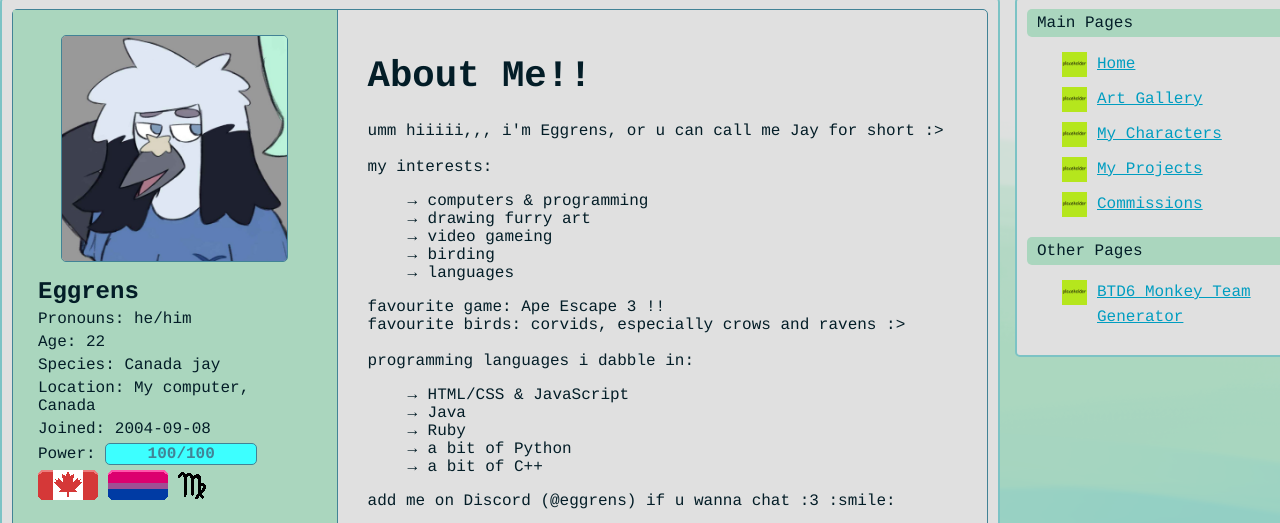
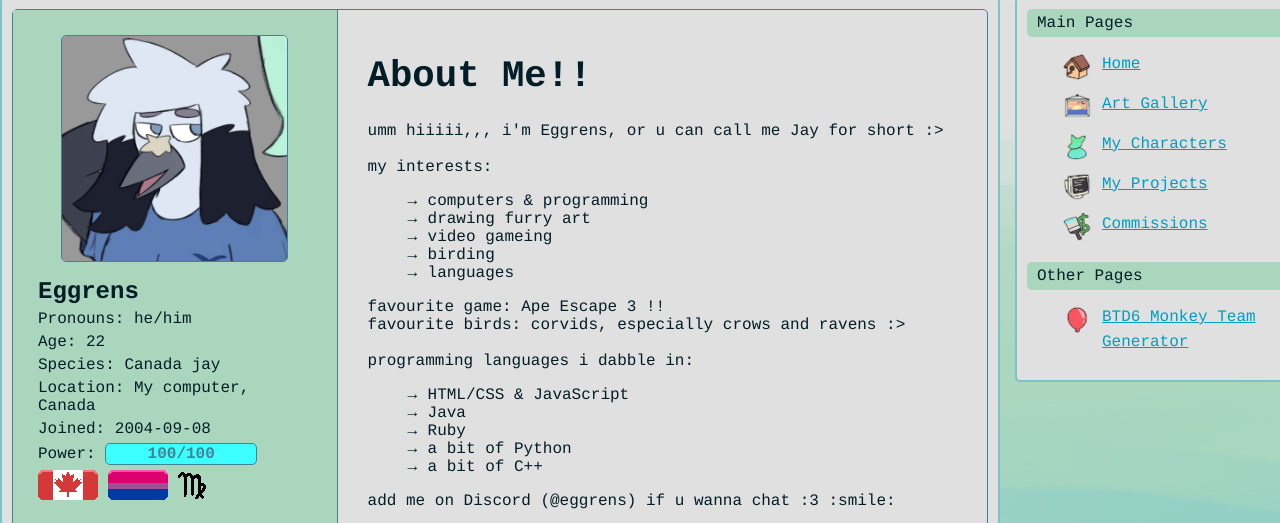
Before and after one commit to Eggrens/neocities-eggrens, a plain HTML site: page index.html in a window 1280 px wide. Shown: the part 253-776 px from the top of the page. Drawn offline with Linux system fonts and the light colour scheme; a web font is replaced by a local one.

Commit message:
add nav icons

```diff
--- a/scripts/layout.js
+++ b/scripts/layout.js
@@ -35,30 +35,30 @@ nav.innerHTML = `
     <li class="nav-section">Main Pages</li>
     <ul class="nav-section-content">
         <li>
-            <img class="nav-icon" src="/assets/placeholder.png">
+            <img class="nav-icon" src="/assets/nav/nav-icon-home.png">
             <a href="/index.html">Home</a>
         </li>
         <li>
-            <img class="nav-icon" src="/assets/placeholder.png">
+            <img class="nav-icon" src="/assets/nav/nav-icon-gallery.png">
             <a href="/gallery.html">Art Gallery</a>
         </li>
         <li>
-            <img class="nav-icon" src="/assets/placeholder.png">
+            <img class="nav-icon" src="/assets/nav/nav-icon-characters.png">
             <a href="/characters.html">My Characters</a>
         </li>
         <li>
-            <img class="nav-icon" src="/assets/placeholder.png">
+            <img class="nav-icon" src="/assets/nav/nav-icon-projects.png">
             <a href="/projects.html">My Projects</a>
         </li>
         <li>
-            <img class="nav-icon" src="/assets/placeholder.png">
+            <img class="nav-icon" src="/assets/nav/nav-icon-commissions.png">
             <a href="/commissions.html">Commissions</a>
         </li>
     </ul>
     <li class="nav-section">Other Pages</li>
     <ul class="nav-section-content">
         <li>
-            <img class="nav-icon" src="/assets/placeholder.png">
+            <img class="nav-icon" src="/assets/nav/nav-icon-btd6.png">
             <a href="/other/monkey-team-generator.html">BTD6 Monkey Team Generator</a>
         </li>
     </ul>
--- a/stylesheets/main.css
+++ b/stylesheets/main.css
@@ -180,7 +180,7 @@ nav {
 
 .nav-icon {
   display: inline-block;
-  height: 25px;
+  height: 30px;
   margin-right: 10px;
 }
 
```
Also changed, not shown: assets/nav/nav-icon-btd6.png (added), assets/nav/nav-icon-characters.png (added), assets/nav/nav-icon-commissions.png (added), assets/nav/nav-icon-gallery.png (added), assets/nav/nav-icon-home.png (added), assets/nav/nav-icon-projects.png (added).
